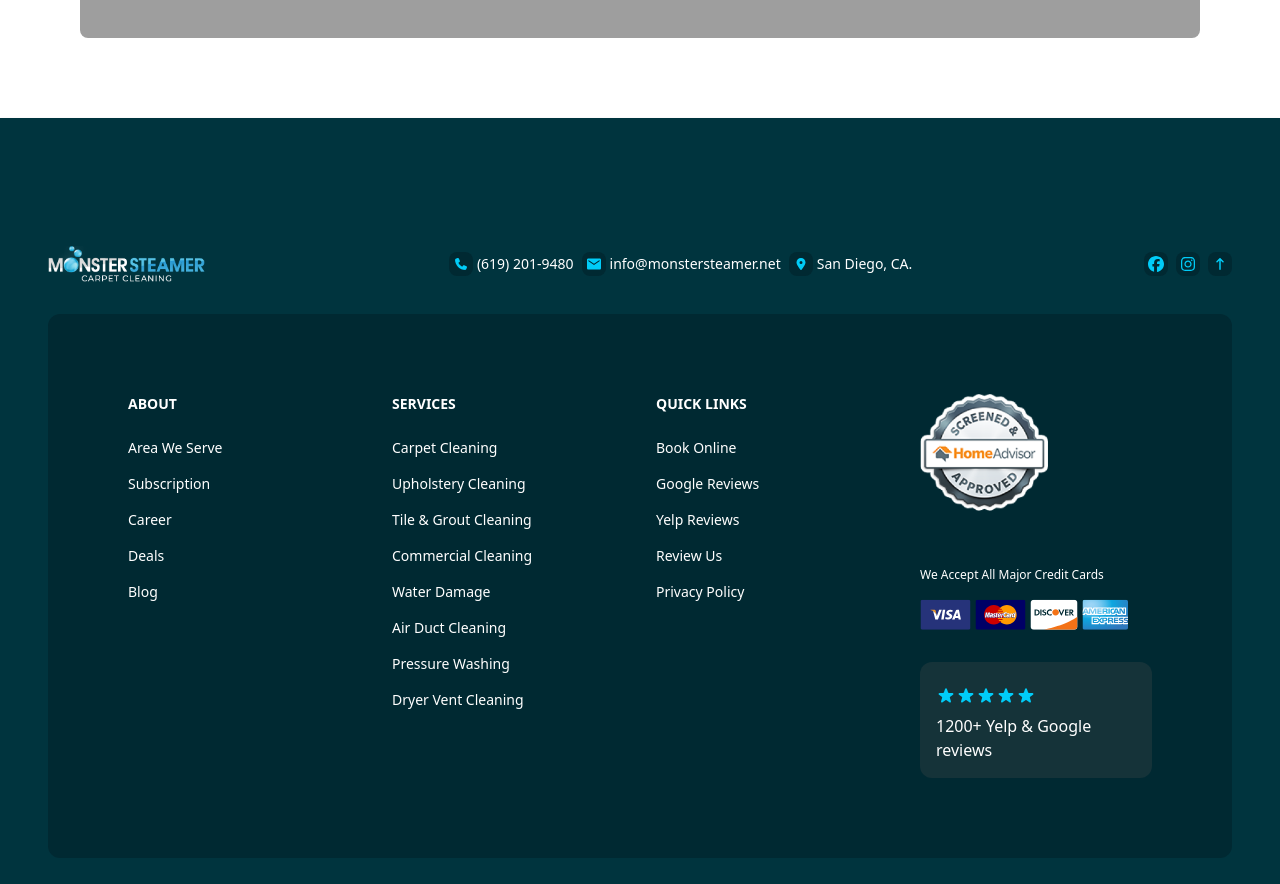
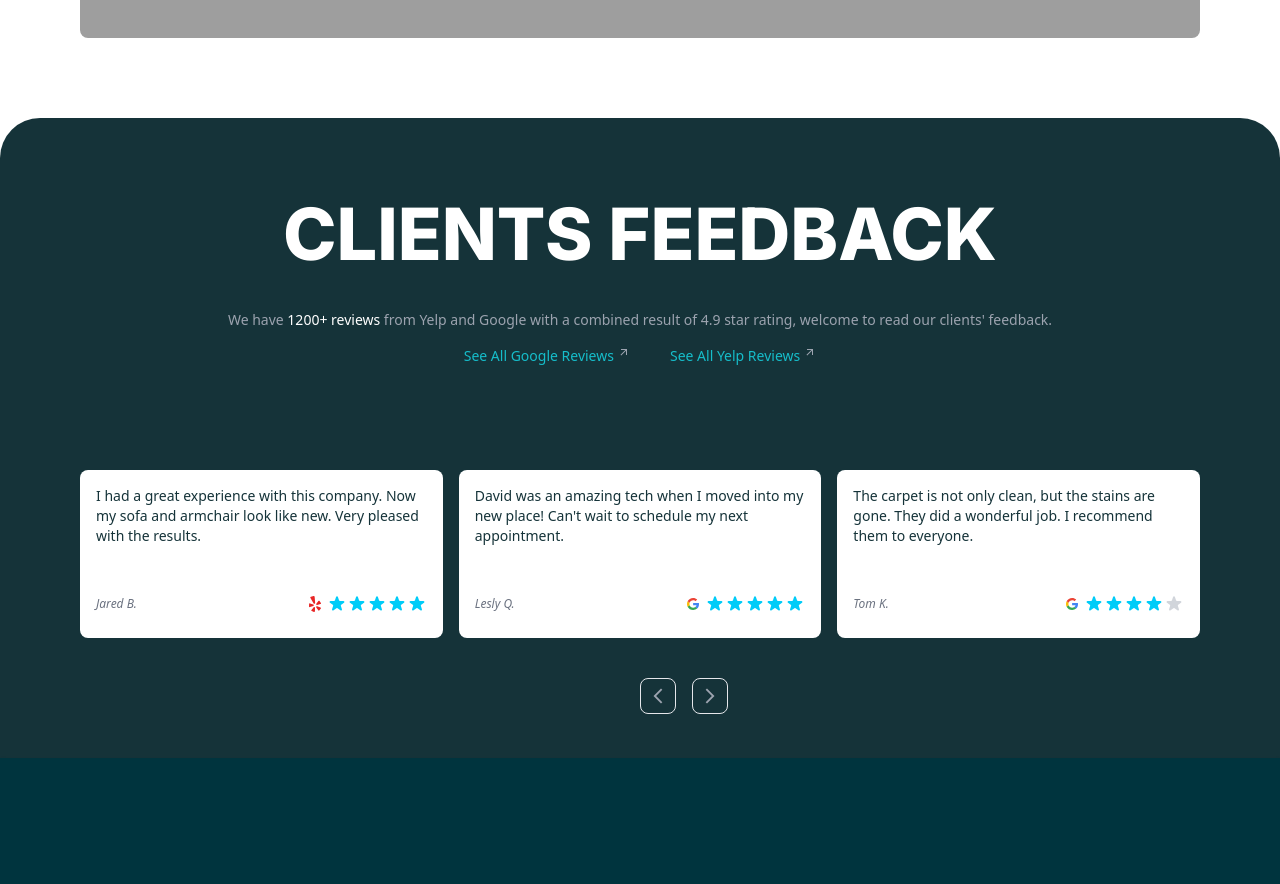
Before and after one commit to ninazmul/monster-steamer, a React (Vite) app: page / in a window 1280 px wide. Shown: the part 2971-3855 px from the top of the page. Built offline with nearby package versions, Linux system fonts and the light colour scheme; grey boxes are pictures that could not be loaded.

Commit message:
reviews section design done

```diff
--- /dev/null
+++ b/src/Components/Reviews.jsx
@@ -0,0 +1,178 @@
+import { Link } from "react-router-dom";
+import { MdArrowOutward } from "react-icons/md";
+import { useState } from "react";
+import {
+  MdOutlineArrowBackIosNew,
+  MdOutlineArrowForwardIos,
+} from "react-icons/md";
+import googleLogo from "../assets/Reviews/Google logo.svg";
+import yelpLogo from "../assets/Reviews/yelp logo.svg";
+import { Rating } from "flowbite-react";
+
+const reviews = [
+  {
+    name: "Jared B.",
+    description:
+      "I had a great experience with this company. Now my sofa and armchair look like new. Very pleased with the results.",
+    account: "yelp",
+    rating: 5,
+  },
+  {
+    name: "Lesly Q.",
+    description:
+      "David was an amazing tech when I moved into my new place! Can't wait to schedule my next appointment.",
+    account: "google",
+    rating: 5,
+  },
+  {
+    name: "Tom K.",
+    description:
+      "The carpet is not only clean, but the stains are gone. They did a wonderful job. I recommend them to everyone.",
+    account: "google",
+    rating: 4,
+  },
+  {
+    name: "Tile & Grout Cleaning",
+    description: "Make Your Floors Shine Again",
+    account: "yelp",
+    rating: 3,
+  },
+  {
+    name: "Upholstery Cleaning",
+    description: "Like New When We Finish",
+    account: "yelp",
+    rating: 1,
+  },
+];
+
+export default function Reviews() {
+    const [currentSlide, setCurrentSlide] = useState(0);
+
+    const handlePrev = () => {
+      setCurrentSlide((prev) => (prev === 0 ? reviews.length - 1 : prev - 1));
+    };
+
+    const handleNext = () => {
+      setCurrentSlide((prev) => (prev + 1) % reviews.length);
+    };
+
+    const getVisibleReviews = () => {
+      const visibleReviews = [];
+      for (let i = 0; i < 3; i++) {
+        visibleReviews.push(reviews[(currentSlide + i) % reviews.length]);
+      }
+      return visibleReviews;
+    };
+  return (
+    <div className="bg-[#153339] rounded-t-[40px] p-20">
+      <div>
+        <h1 className="text-7xl font-bold text-white font-inter uppercase text-center">
+          Clients Feedback
+        </h1>
+        <div className="flex flex-col items-center justify-center gap-4 p-10">
+          <p className="text-gray-400 text-sm">
+            We have <span className="text-white">1200+ reviews</span> from Yelp
+            and Google with a combined result of 4.9 star rating, welcome to
+            read our clients' feedback.
+          </p>
+          <div className="flex items-center gap-10">
+            <Link to="/pricing" className="text-teal-400 flex gap-1 text-sm">
+              See All Google Reviews
+              <MdArrowOutward className="text-xs text-gray-400" />
+            </Link>
+            <Link
+              to="tel:619-201-9480"
+              className="text-teal-400 flex gap-1 text-sm"
+            >
+              See All Yelp Reviews
+              <MdArrowOutward className="text-xs text-gray-400" />
+            </Link>
+          </div>
+        </div>
+      </div>
+      <div className="flex flex-col justify-center self-center items-center">
+        <div className="flex gap-4 pt-16 pb-10">
+          {getVisibleReviews().map((review, index) => (
+            <div
+              key={index}
+              className="flex flex-col bg-white p-4 rounded-lg gap-10 w-full items-stretch justify-between"
+            >
+              <p className="text-sm">{review.description}</p>
+              <div className="flex items-center justify-between">
+                <h3 className="text-gray-500 italic text-xs">{review.name}</h3>
+                <div className="flex items-center gap-1">
+                  {review.account === "google" ? (
+                    <>
+                      <img src={googleLogo} alt="Google" />
+                    </>
+                  ) : (
+                    <>
+                      <img src={yelpLogo} alt="" />
+                    </>
+                  )}
+                  {review.rating === 5 && (
+                    <Rating className="py-2">
+                      <Rating.Star className="text-[#00CCF8]" />
+                      <Rating.Star className="text-[#00CCF8]" />
+                      <Rating.Star className="text-[#00CCF8]" />
+                      <Rating.Star className="text-[#00CCF8]" />
+                      <Rating.Star className="text-[#00CCF8]" />
+                    </Rating>
+                  )}
+                  {review.rating === 4 && (
+                    <Rating className="py-2">
+                      <Rating.Star className="text-[#00CCF8]" />
+                      <Rating.Star className="text-[#00CCF8]" />
+                      <Rating.Star className="text-[#00CCF8]" />
+                      <Rating.Star className="text-[#00CCF8]" />
+                      <Rating.Star filled={false} />
+                    </Rating>
+                  )}
+                  {review.rating === 3 && (
+                    <Rating className="py-2">
+                      <Rating.Star className="text-[#00CCF8]" />
+                      <Rating.Star className="text-[#00CCF8]" />
+                      <Rating.Star className="text-[#00CCF8]" />
+                      <Rating.Star filled={false} />
+                      <Rating.Star filled={false} />
+                    </Rating>
+                  )}
+                  {review.rating === 2 && (
+                    <Rating className="py-2">
+                      <Rating.Star className="text-[#00CCF8]" />
+                      <Rating.Star className="text-[#00CCF8]" />
+                      <Rating.Star filled={false} />
+                      <Rating.Star filled={false} />
+                      <Rating.Star filled={false} />
+                    </Rating>
+                  )}
+                  {review.rating === 1 && (
+                    <Rating className="py-2">
+                      <Rating.Star className="text-[#00CCF8]" />
+                      <Rating.Star filled={false} />
+                      <Rating.Star filled={false} />
+                      <Rating.Star filled={false} />
+                      <Rating.Star filled={false} />
+                    </Rating>
+                  )}
+                </div>
+              </div>
+            </div>
+          ))}
+        </div>
+        <div className="relative">
+          <div className="flex gap-4 absolute self-center z-40">
+            <MdOutlineArrowBackIosNew
+              className="text-4xl text-gray-400 border p-2 rounded-lg cursor-pointer"
+              onClick={handlePrev}
+            />
+            <MdOutlineArrowForwardIos
+              className="text-4xl text-gray-400 border p-2 rounded-lg cursor-pointer"
+              onClick={handleNext}
+            />
+          </div>
+        </div>
+      </div>
+    </div>
+  );
+}
--- a/src/Components/Services.jsx
+++ b/src/Components/Services.jsx
@@ -63,7 +63,7 @@ export default function Services() {
     <div className="bg-[#153339] px-20 pb-16 pt-32">
       <div className="flex items-center justify-between py-4">
         <div>
-          <h1 className="text-7xl font-bold text-white font-inter">
+          <h1 className="text-7xl font-bold text-white font-inter uppercase">
             Quality Services
           </h1>
         </div>
--- a/src/Components/WhyUs.jsx
+++ b/src/Components/WhyUs.jsx
@@ -10,7 +10,7 @@ export default function WhyUs() {
   return (
     <div className="m-20 flex justify-around gap-20 h-96 items-center relative">
       <div className="flex flex-col gap-4 w-1/2">
-        <h1 className="text-6xl font-inter font-bold">Why Choose Us?</h1>
+        <h1 className="text-6xl font-inter font-bold uppercase">Why Choose Us?</h1>
         <p className="text-gray-500">
           Our reputation has been built by word-of-mouth referrals since the
           very beginning in 2010, and we’re committed to providing the same
--- a/src/Pages/Home.jsx
+++ b/src/Pages/Home.jsx
@@ -1,4 +1,5 @@
 import Banner from "../Components/Banner";
+import Reviews from "../Components/Reviews";
 import Services from "../Components/Services";
 import Stats from "../Components/Stats";
 import Video from "../Components/Video";
@@ -13,7 +14,8 @@ const Home = () => {
       <Stats />
       <Services />
       <WhyUs />
-      <Video/>
+      <Video />
+      <Reviews/>
     </div>
   );
 };
```
